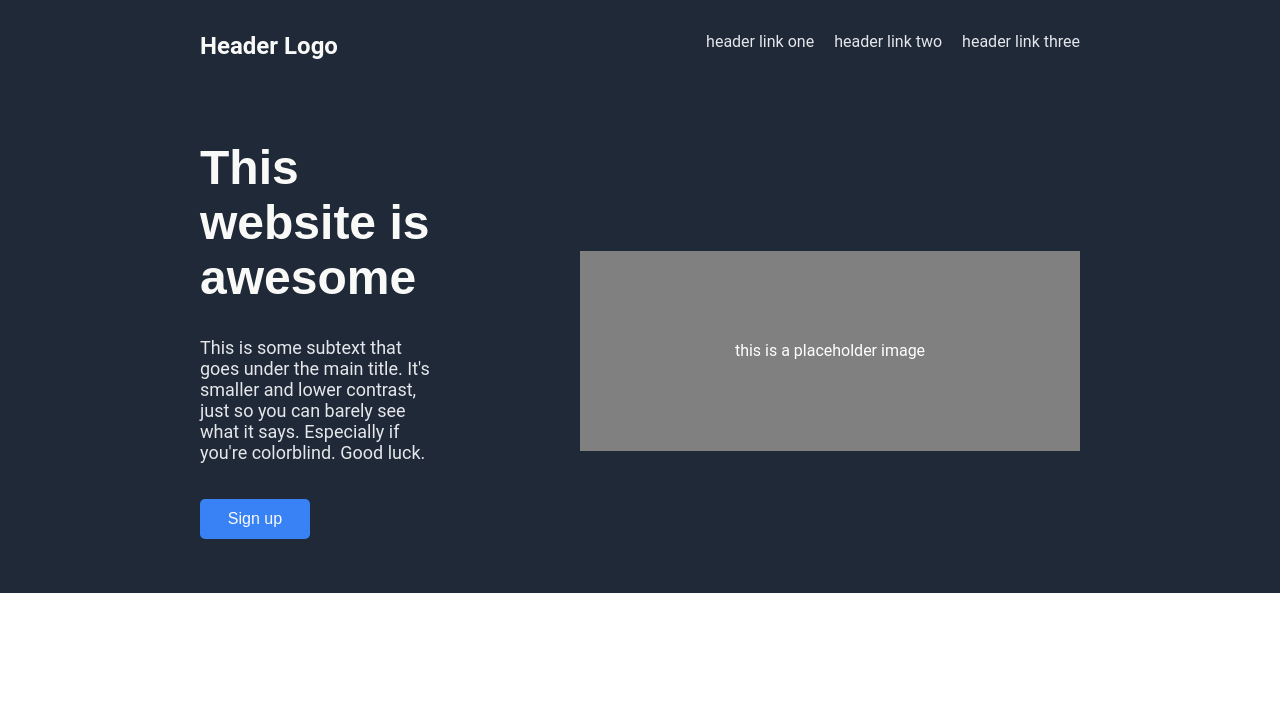
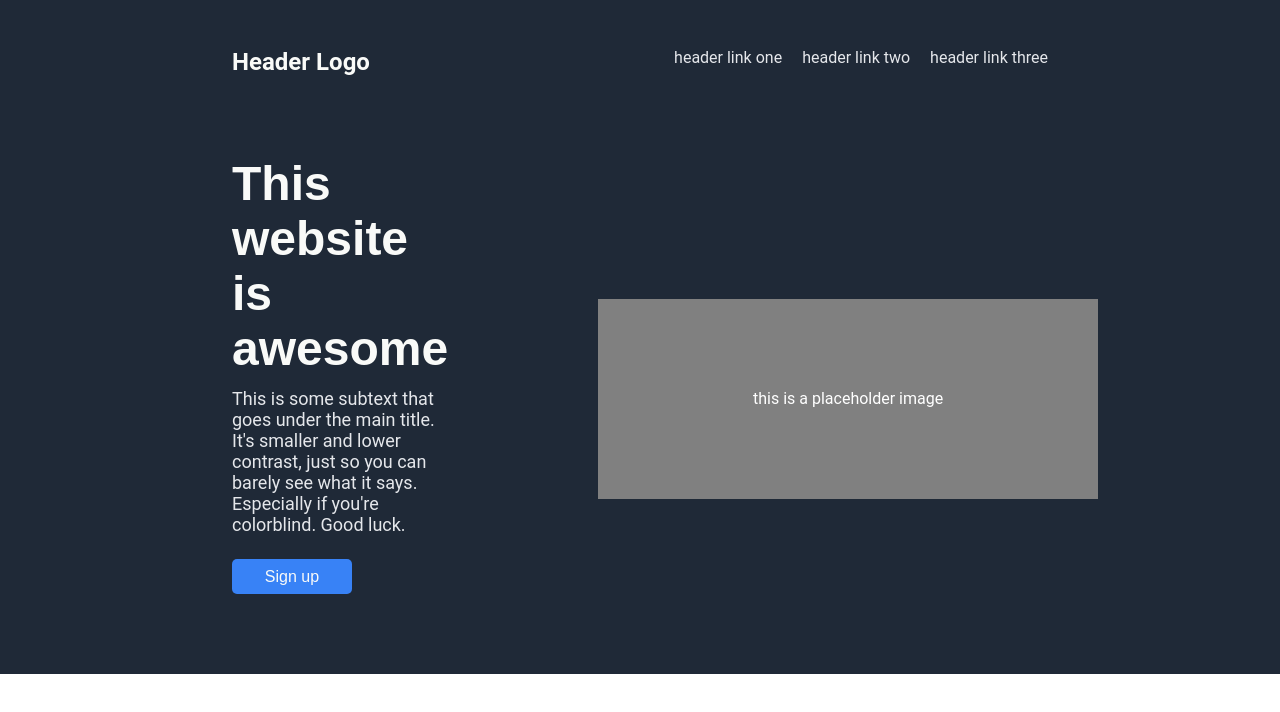
Before and after one commit to addysenwx/TOP-lp-project, a plain HTML site: page index.html in a window 1280 px wide. Drawn offline with Linux system fonts and the light colour scheme.

Commit message:
hero section build

```diff
--- a/styles.css
+++ b/styles.css
@@ -32,10 +32,10 @@ button{
     color: #f9faf8;
     border: none;
     border-radius: 5px;
-    width: 110px;
-    height: 40px;
+    width: 120px;
+    height: 35px;
     text-align: center;
-    margin: 18px 0;
+    margin: 12px 0;
     font-size: 1em;
 }
 
@@ -47,6 +47,7 @@ button{
     display: flex;
     justify-content: space-between;
     padding: 16px 200px;
+    margin: 1em 2em;
 }
 
 .header-logo{
@@ -59,6 +60,7 @@ button{
     padding: 16px 200px;
     align-items: center;
     gap: 150px;
+    margin: 2em;
 }
 
 .left-hero{
@@ -71,12 +73,16 @@ button{
 .hero-title{
     font-family: 'Roboto-extra-bold', sans-serif;
     font-size: 48px;
+    margin: 0;
+    padding: 0;
 }
 
 .hero-text{
     color: var(--light-secondary-color);
     font-size: 18px;
+    margin: 12px 0;
 }
+
 
 .img-placeholder{
     width: 500px;
```
